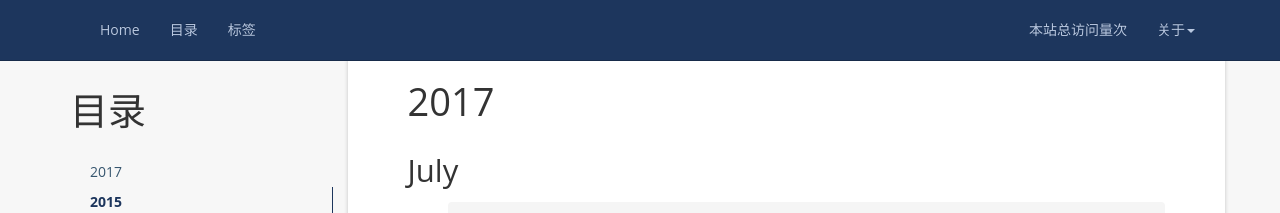
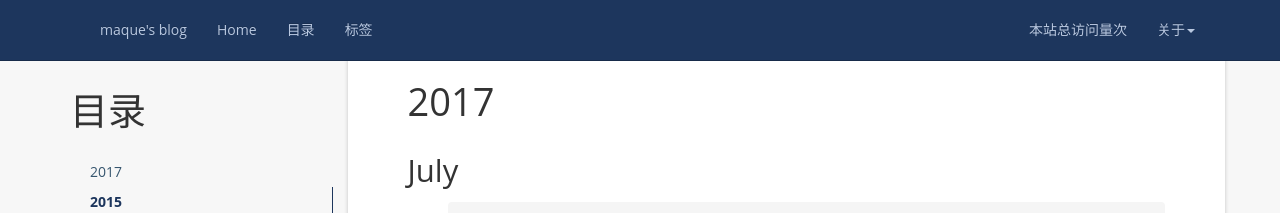
Before and after one commit to maqueredkop/maqueredkop.github.io, a Jekyll site: the page built from index.html, in a window 1280 px wide. Shown: the top 213 px of the page. Built offline with Jekyll 4.4.1, drawn with Linux system fonts in a browser that asks for light colours; nearby versions of some CDN libraries; the list of posts is cut into pages by our own code; comment, search, counter and statistics services are not loaded.

Commit message:
add the blog name

```diff
--- a/_includes/header.html
+++ b/_includes/header.html
@@ -14,6 +14,10 @@
     </div>
     <nav class="collapse navbar-collapse bs-navbar-collapse" role="navigation">
       <ul class="nav navbar-nav">
+        <li>
+          <a>maque's blog</a>
+        </li>
+
         <li>
           <a href="{{ '/' | prepend: site.baseurl }}">Home</a>
         </li>
```
